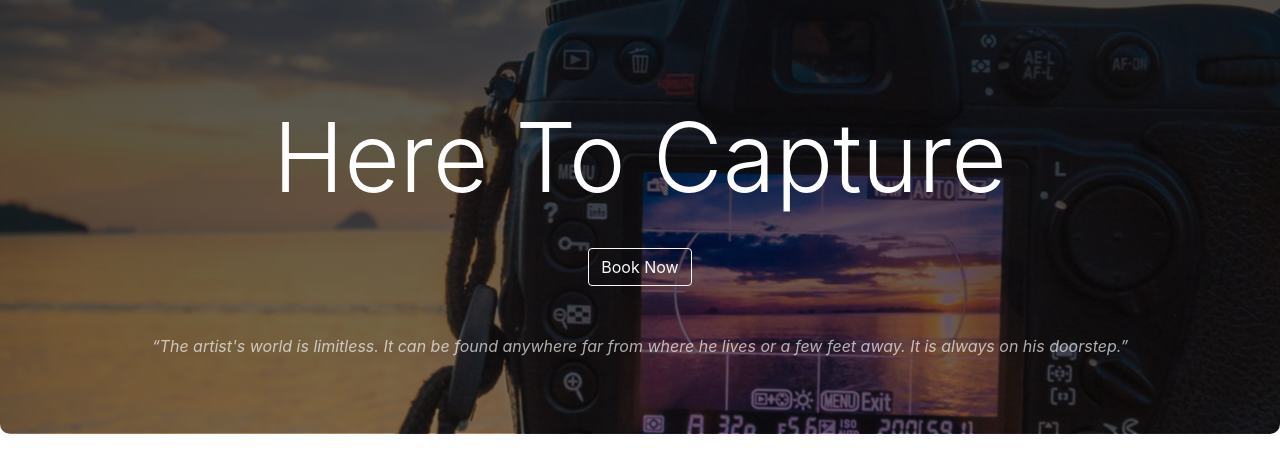
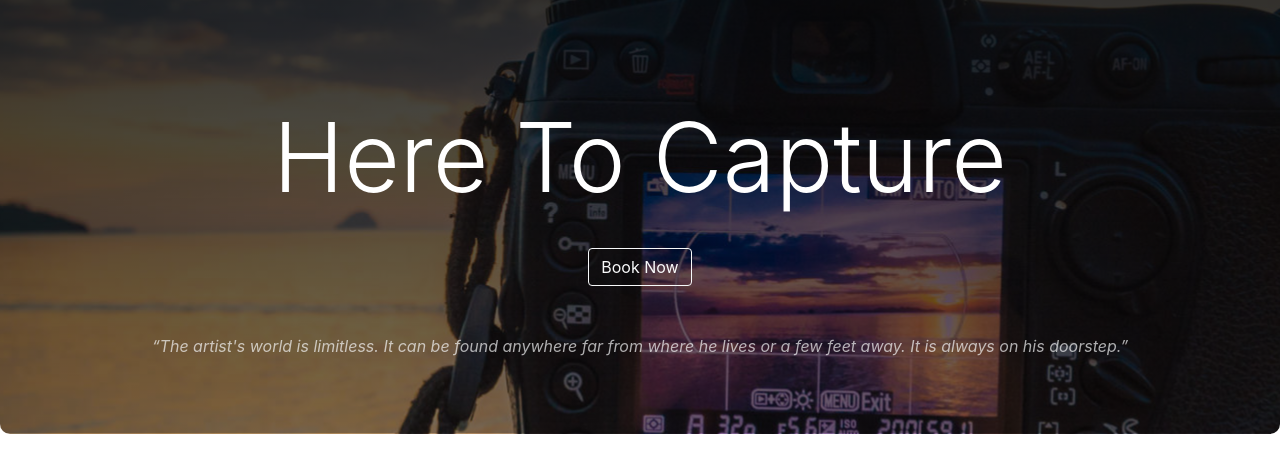
Before and after one commit to FredAlcantara/flask-tut, a Flask app: page / in a window 1280 px wide. Shown: the part 110-583 px from the top of the page. Run offline with Flask 2, Linux system fonts and the light colour scheme.

Commit message:
change banner gradient

```diff
--- a/static/style.css
+++ b/static/style.css
@@ -1,6 +1,6 @@
 @import url("https://cdn.jsdelivr.net/npm/bootstrap-icons@1.8.1/font/bootstrap-icons.css");
 #hero {
-    background:linear-gradient(rgba(0, 0, 0, .7), rgba(0, 0, 0, .5)), url(../static/images/hero-image.jpg);
+    background:linear-gradient(rgba(0, 0, 0, .8), rgba(0, 0, 0, .5)), url(../static/images/hero-image.jpg);
     background-position: center;
     padding: 100px;
     border-bottom-left-radius: 10px;
```
